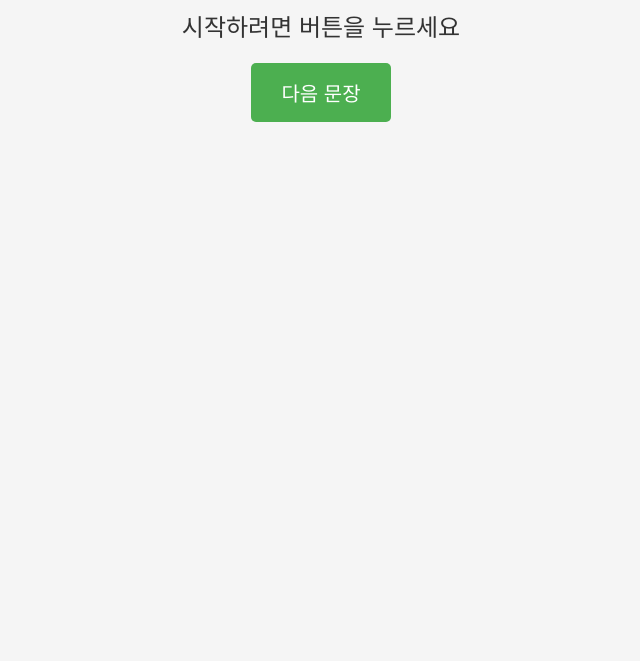
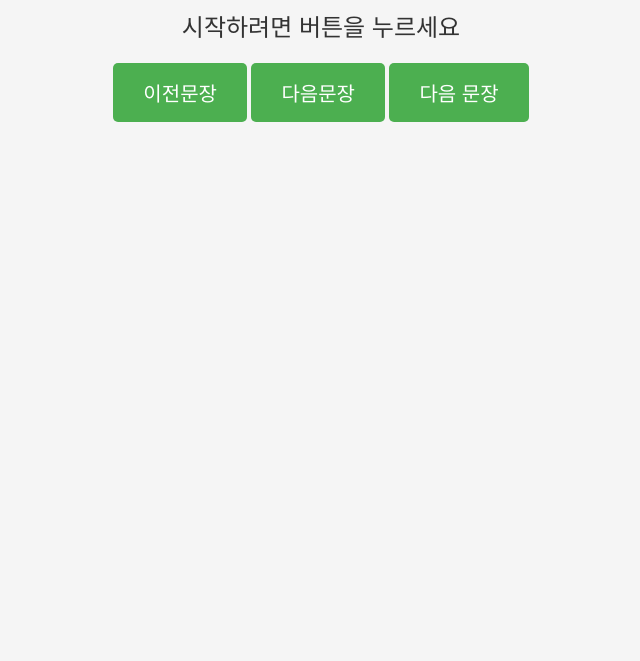
Before and after one commit to jisung92/English_trainer, a plain HTML site: page index.html in a window 1280 px wide. Shown: the part 139-800 px from the top of the page, without its empty margins (319-959 px from the left). Drawn offline with Linux system fonts and the light colour scheme.

Commit message:
Update index.html

```diff
--- a/index.html
+++ b/index.html
@@ -9,6 +9,8 @@
 <body>
   <h1>랜덤 영어 문장 학습기</h1>
   <div id="sentence">시작하려면 버튼을 누르세요</div>
+  <button onclick="prev()">이전문장</button>
+  <button onclick="playNext()">다음문장</button>
   <button onclick="playNext()">다음 문장</button>
 
   <script src="main.js"></script>
```
